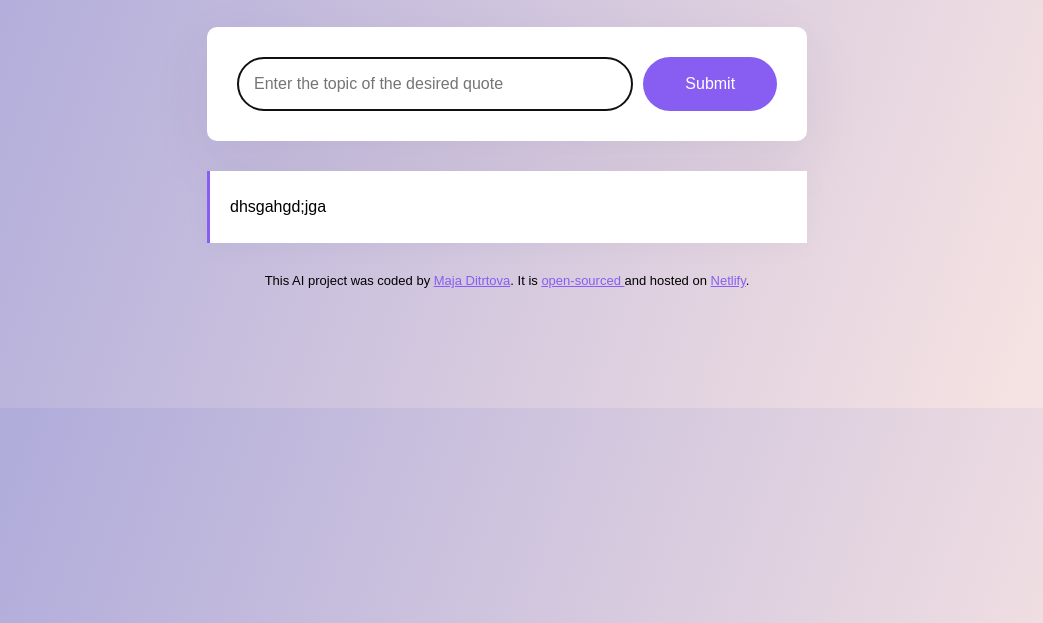
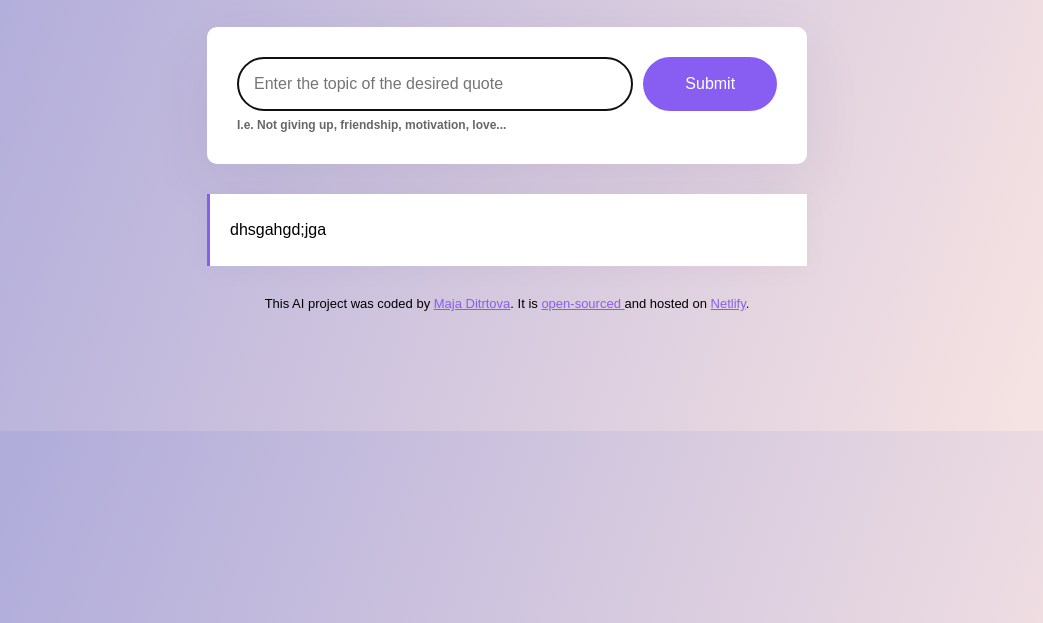
Before and after one commit to MajaDit/inspirational-quote-generator, a plain HTML site: page index.html in a window 1280 px wide. Shown: the part 177-800 px from the top of the page, without its empty margins (133-1176 px from the left). Drawn offline with Linux system fonts and the light colour scheme.

Commit message:
add hint

```diff
--- a/index.html
+++ b/index.html
@@ -24,6 +24,9 @@
             />
             <button type="submit" class="submit-button">Submit</button>
           </form>
+          <div class="hint">
+            <strong>I.e. Not giving up, friendship, motivation, love...</strong>
+          </div>
         </div>
         <div class="poem">dhsgahgd;jga</div>
       </main>
--- a/src/style.css
+++ b/src/style.css
@@ -39,6 +39,12 @@ form {
   display: flex;
 }
 
+.hint {
+  line-height: 1.5;
+  font-size: 12px;
+  margin-top: 5px;
+  opacity: 60%;
+}
 .instructions {
   padding: 16px;
   border: 1px solid rgba(39, 33, 66, 0.5);
```
